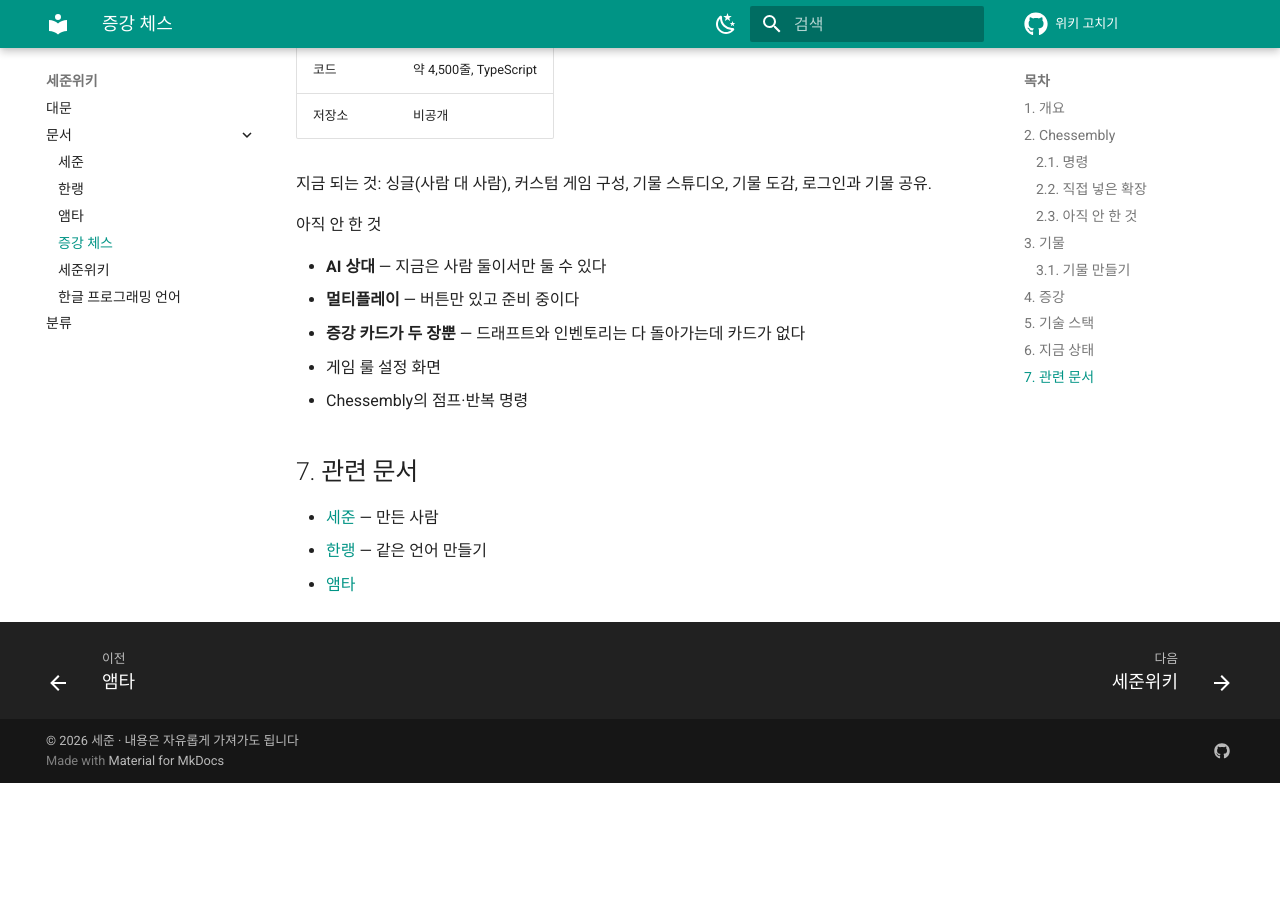
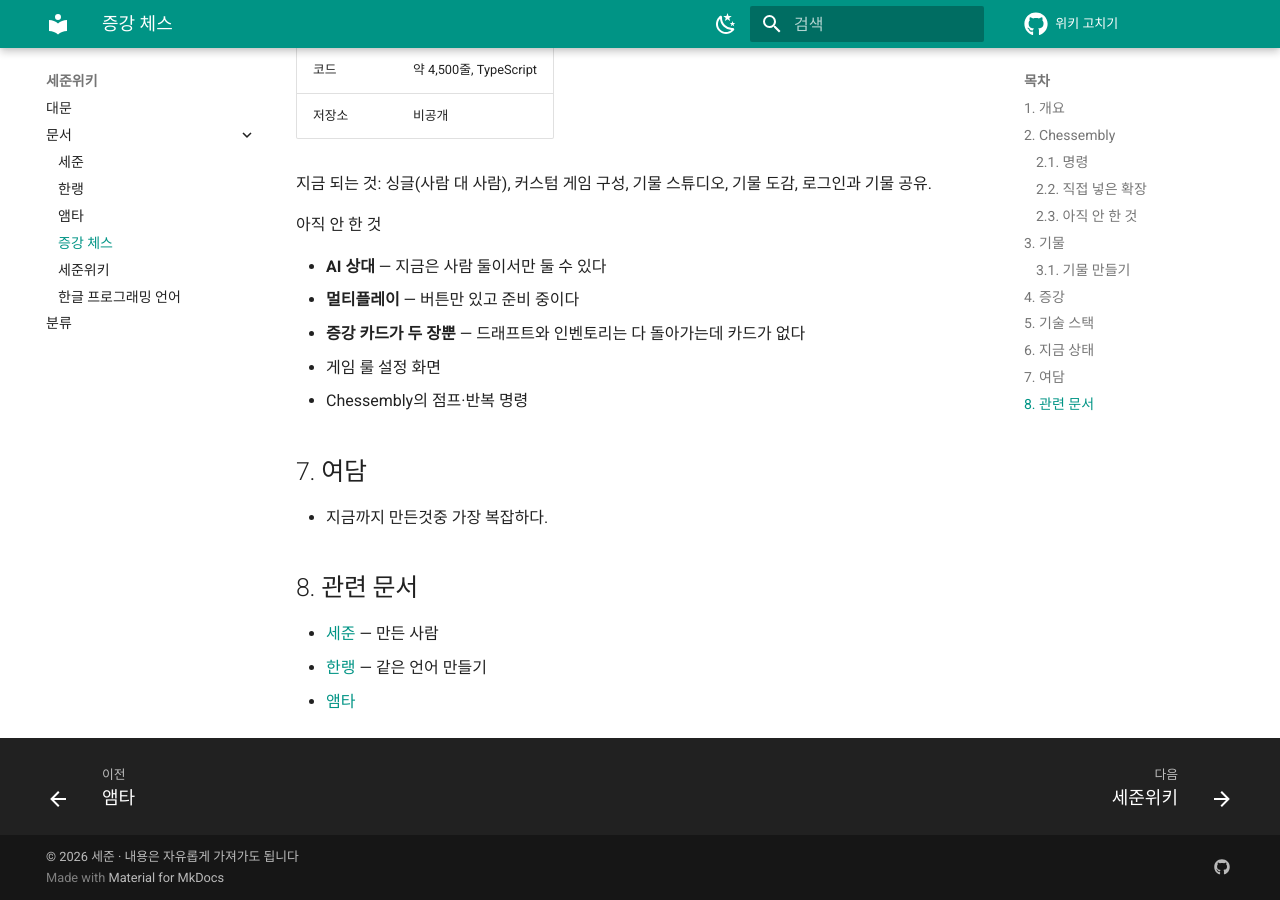
Before and after one commit to sejunch/sejunch.github.io, an MkDocs documentation site: the page built from docs/증강체스.md, in a window 1280 px wide and 900 px high, scrolled down 4564 px. Built offline with MkDocs 1.6.1 and Material for MkDocs 9.7.7, drawn with Linux system fonts in a browser that asks for light colours; comment, search, counter and statistics services are not loaded; before the commit the page ends 5347 px from its top, so only the background shows below that.

Commit message:
Update 증강체스.md

```diff
--- a/docs/증강체스.md
+++ b/docs/증강체스.md
@@ -181,7 +181,11 @@ take-move(-1, -1) repeat(1);
 - 게임 룰 설정 화면
 - Chessembly의 점프·반복 명령
 
-## 7. 관련 문서
+## 7. 여담
+
+- 지금까지 만든것중 가장 복잡하다.
+
+## 8. 관련 문서
 
 - [세준](세준.md) — 만든 사람
 - [한랭](한랭.md) — 같은 언어 만들기
```
